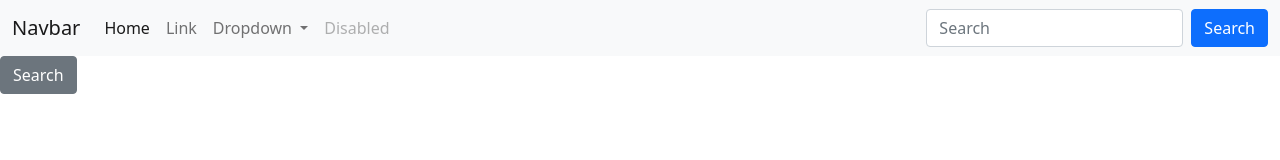
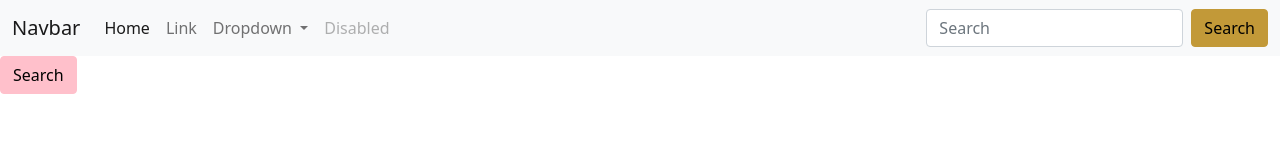
Before and after one commit to kaimarcelo09/sassproject, a website: page index.html in a window 1280 px wide. Drawn offline with nearby package versions, Linux system fonts and the light colour scheme.

Commit message:
Update index.html

```diff
--- a/index.html
+++ b/index.html
@@ -5,7 +5,7 @@
     <meta http-equiv="X-UA-Compatible" content="IE=edge">
     <meta name="viewport" content="width=device-width, initial-scale=1.0">
     <link rel="stylesheet" href="/css/main.min.css">
-    <link href="https://cdn.jsdelivr.net/npm/bootstrap@5.0.2/dist/css/bootstrap.min.css" rel="stylesheet" integrity="sha384-EVSTQN3/azprG1Anm3QDgpJLIm9Nao0Yz1ztcQTwFspd3yD65VohhpuuCOmLASjC" crossorigin="anonymous">
+
     <title>Document</title>
 </head>
 <body>
```
